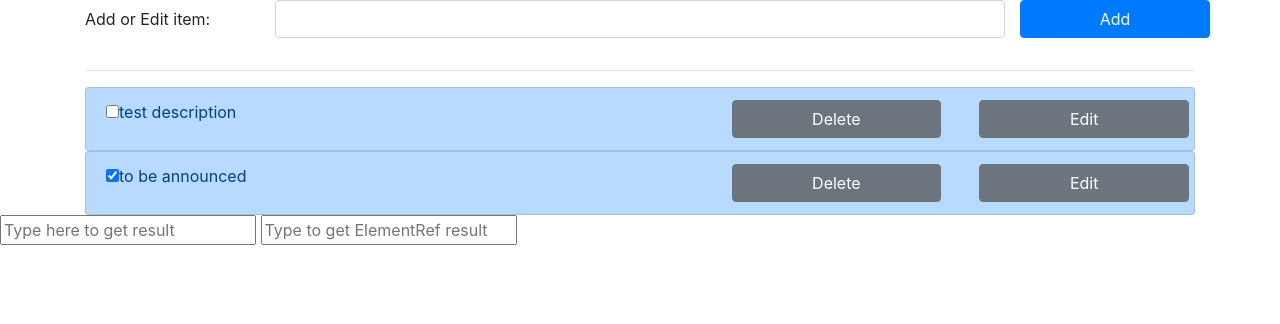
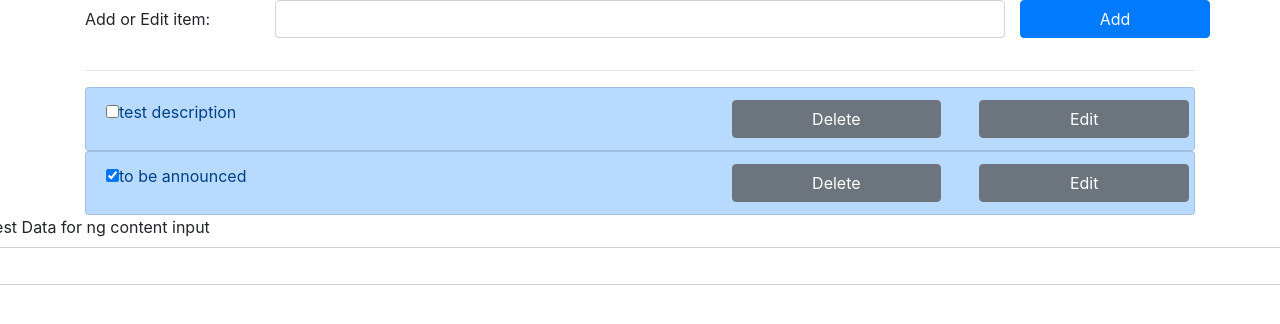
Before and after one commit to pnminh/angular-sample-app, an Angular app: page / in a window 1280 px wide. Shown: the top 324 px of the page. Built offline with nearby package versions, Linux system fonts and the light colour scheme.

Commit message:
ng content data

```diff
--- a/src/app/app.component.html
+++ b/src/app/app.component.html
@@ -9,7 +9,8 @@
     </div>
   </div>
 </div>
-<app-local-ref></app-local-ref>
+<!-- <app-local-ref></app-local-ref> -->
+<app-ng-content-ref> </app-ng-content-ref>
 <!-- <app-header></app-header>
 <div class="container">
   <div class="row">
--- a/src/app/app.module.ts
+++ b/src/app/app.module.ts
@@ -15,6 +15,8 @@ import { TodoComponent } from './todo/todo.component';
 import { TodoItemComponent } from './todo/todo-item/todo-item.component';
 import { TodoControlComponent } from './todo/todo-control/todo-control.component';
 import { LocalRefComponent } from './local-ref/local-ref.component';
+import { NgContentRefComponent } from './ng-content-ref/ng-content-ref.component';
+import { NgContentRefChildComponent } from './ng-content-ref/ng-content-ref-child/ng-content-ref-child.component';
 
 @NgModule({
   declarations: [
@@ -30,7 +32,9 @@ import { LocalRefComponent } from './local-ref/local-ref.component';
     TodoComponent,
     TodoItemComponent,
     TodoControlComponent,
-    LocalRefComponent
+    LocalRefComponent,
+    NgContentRefComponent,
+    NgContentRefChildComponent
   ],
   imports: [
     BrowserModule,
--- /dev/null
+++ b/src/app/ng-content-ref/ng-content-ref-child/ng-content-ref-child.component.html
@@ -0,0 +1,4 @@
+<div class="row form-group">
+    <label for="input-ng-content">Test Data for ng content input</label>
+    <ng-content></ng-content>
+  </div>
--- /dev/null
+++ b/src/app/ng-content-ref/ng-content-ref-child/ng-content-ref-child.component.ts
@@ -0,0 +1,15 @@
+import { Component, OnInit } from '@angular/core';
+
+@Component({
+  selector: 'app-ng-content-ref-child',
+  templateUrl: './ng-content-ref-child.component.html',
+  styleUrls: ['./ng-content-ref-child.component.css']
+})
+export class NgContentRefChildComponent implements OnInit {
+
+  constructor() { }
+
+  ngOnInit() {
+  }
+
+}
--- /dev/null
+++ b/src/app/ng-content-ref/ng-content-ref.component.html
@@ -0,0 +1,4 @@
+<app-ng-content-ref-child>
+    <input type="text" id="input-ng-content" class="form-control" (input)="getOutput($event)">
+    {{ngContentOutput}}
+  </app-ng-content-ref-child>
--- /dev/null
+++ b/src/app/ng-content-ref/ng-content-ref.component.ts
@@ -0,0 +1,17 @@
+import { Component, OnInit } from '@angular/core';
+
+@Component({
+  selector: 'app-ng-content-ref',
+  templateUrl: './ng-content-ref.component.html',
+  styleUrls: ['./ng-content-ref.component.css']
+})
+export class NgContentRefComponent implements OnInit {
+  ngContentOutput:string;
+  constructor() { }
+
+  ngOnInit() {
+  }
+  getOutput(event:Event){
+    this.ngContentOutput = (event.target as HTMLInputElement).value
+  }
+}
```
Also changed, not shown: src/app/ng-content-ref/ng-content-ref-child/ng-content-ref-child.component.css (added), src/app/ng-content-ref/ng-content-ref.component.css (added), 2 other files (tests, documents, lock files or other folders).
